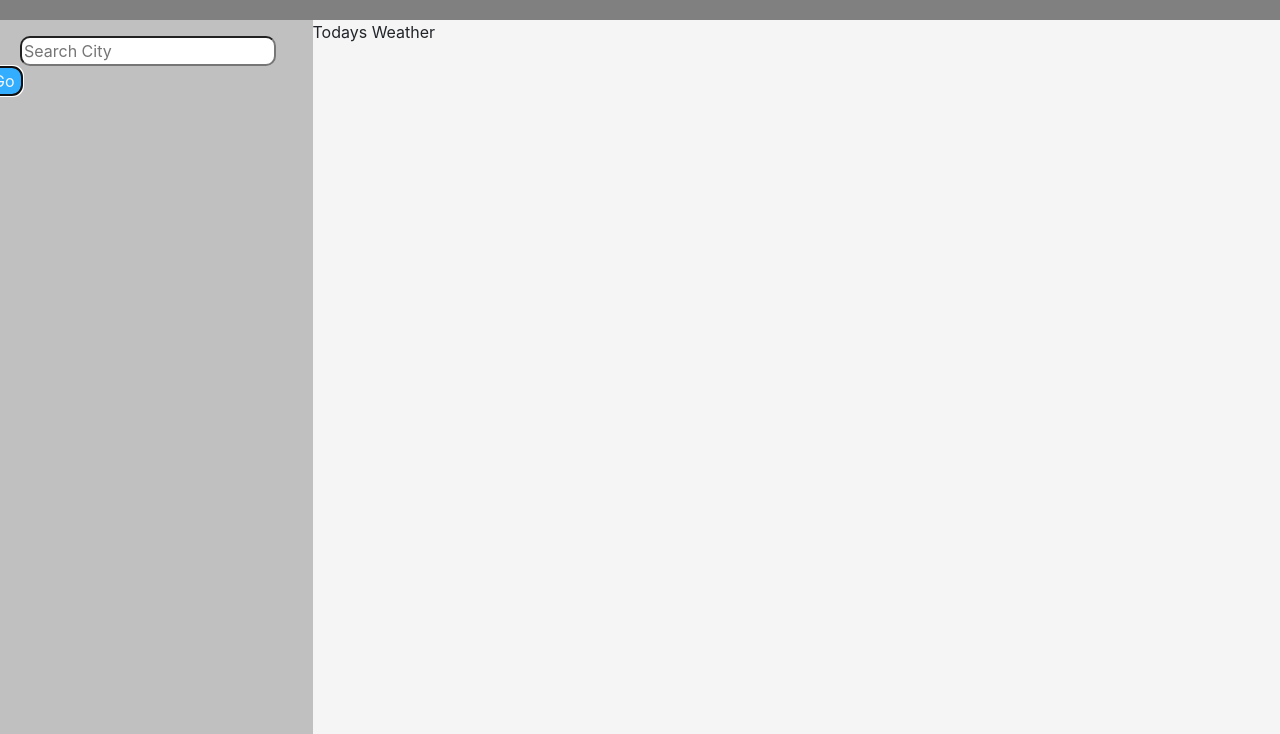
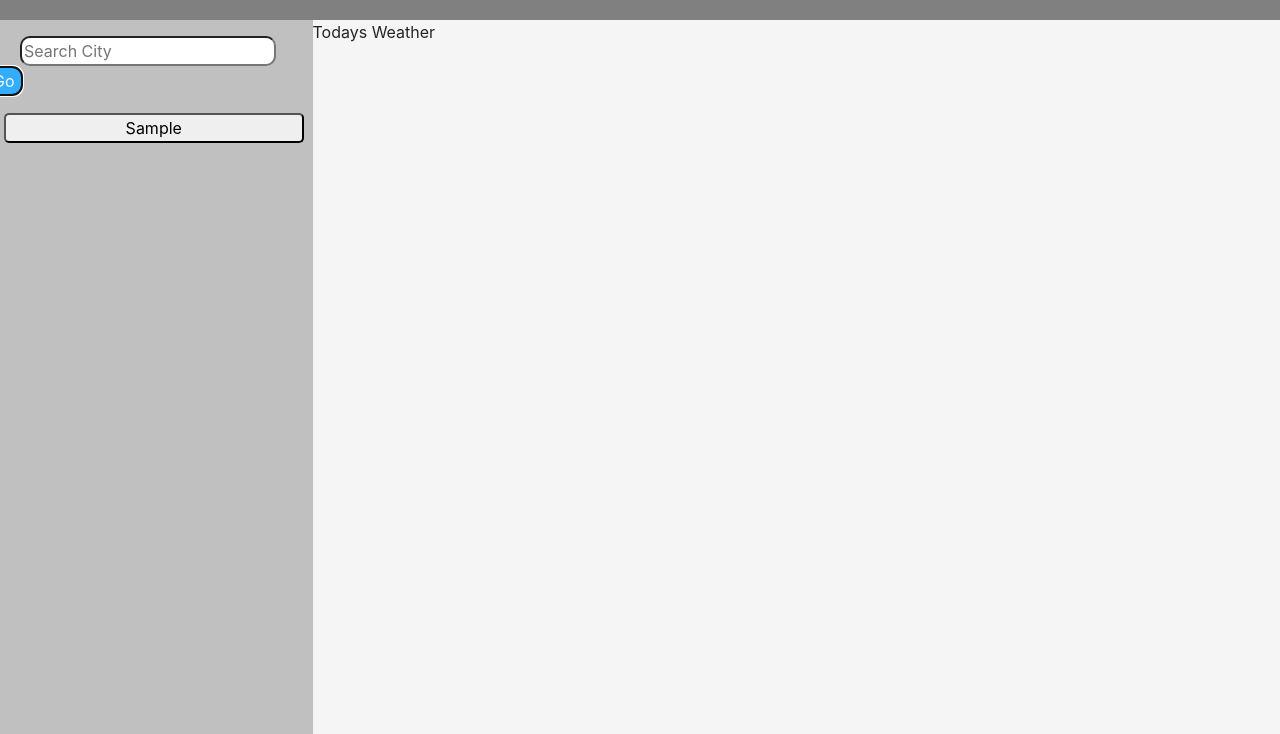
Before and after one commit to ibarrasb/WeatherApp, a plain HTML site: page index.html in a window 1280 px wide. Both pictures are taken after typing "Sample" into the empty fields and a click on the button "Go". Shown: the part 66-800 px from the top of the page. Drawn offline with nearby package versions, Linux system fonts and the light colour scheme.

Commit message:
append working

```diff
--- a/index.html
+++ b/index.html
@@ -14,8 +14,14 @@
     </div>
     <div class="row" id="content">
         <div class="column" id="search-results">
+            <div class="search-container">
             <input id="search-bar" placeholder="Search City">
             <button id="search-button">Go</button>
+            </div>
+            <div id="list-cities">
+                <ul id="cities" class="btn">Dallas</ul>
+
+            </div>
         </div>
         <div class="column" id="weather-display">
           <p>Todays Weather</p>
--- a/script.js
+++ b/script.js
@@ -1,15 +1,43 @@
-var searchBtn = $("#search-button");
-var searchBar = $("#search-bar");
+var searchBtn = document.querySelector("#search-button");
+var searchBar = document.querySelector("#search-bar");
+var CitiesList = document.querySelector("#cities");
 
+//Creates Array for all cities that are inputted
+var Namecities = [];
 
-searchBtn.on("click", function(){
+//calls cities function
+renderCities();
 
-    // console.log("worked")
+//Creates a new button element once user searches for the city
+function renderCities() {
+     CitiesList.innerHTML = " ";
 
+     //for loop to iterate through the list of cities
+    for(var i =0; i< Namecities.length; i++){
+        var Namecitie = Namecities[i];
 
-var results = searchBar.val();
+        var li = document.createElement("button");
+        li.textContent = Namecitie;
+        li.setAttribute("id", "list-cities")
+        li.setAttribute("class", "btn-cities")
+        CitiesList.appendChild(li);
+    }
+}
 
-console.log(results);
+//Calls function once button is clicked
+searchBtn.addEventListener("click", function(event){
+    event.preventDefault();
 
-searchBar.val('');
+var results = searchBar.value.trim();
+
+//doesnt append anything if search bar is empty
+if(results === ""){
+    return;
+}
+//pushes the city into the array
+Namecities.push(results);
+//clears search bar for new input
+searchBar.value = "";
+
+renderCities();
 })
--- a/style.css
+++ b/style.css
@@ -34,3 +34,17 @@
     background-color: #33adff;
     color: whitesmoke;
 }
+
+#list-cities{
+    display: flex;
+    align-items: center;
+    justify-content: center;
+    margin-top: 5px;
+
+}
+
+.btn-cities{
+    width: 300px;
+    border-radius: 5px;
+    margin-left: 10px;
+}
```
